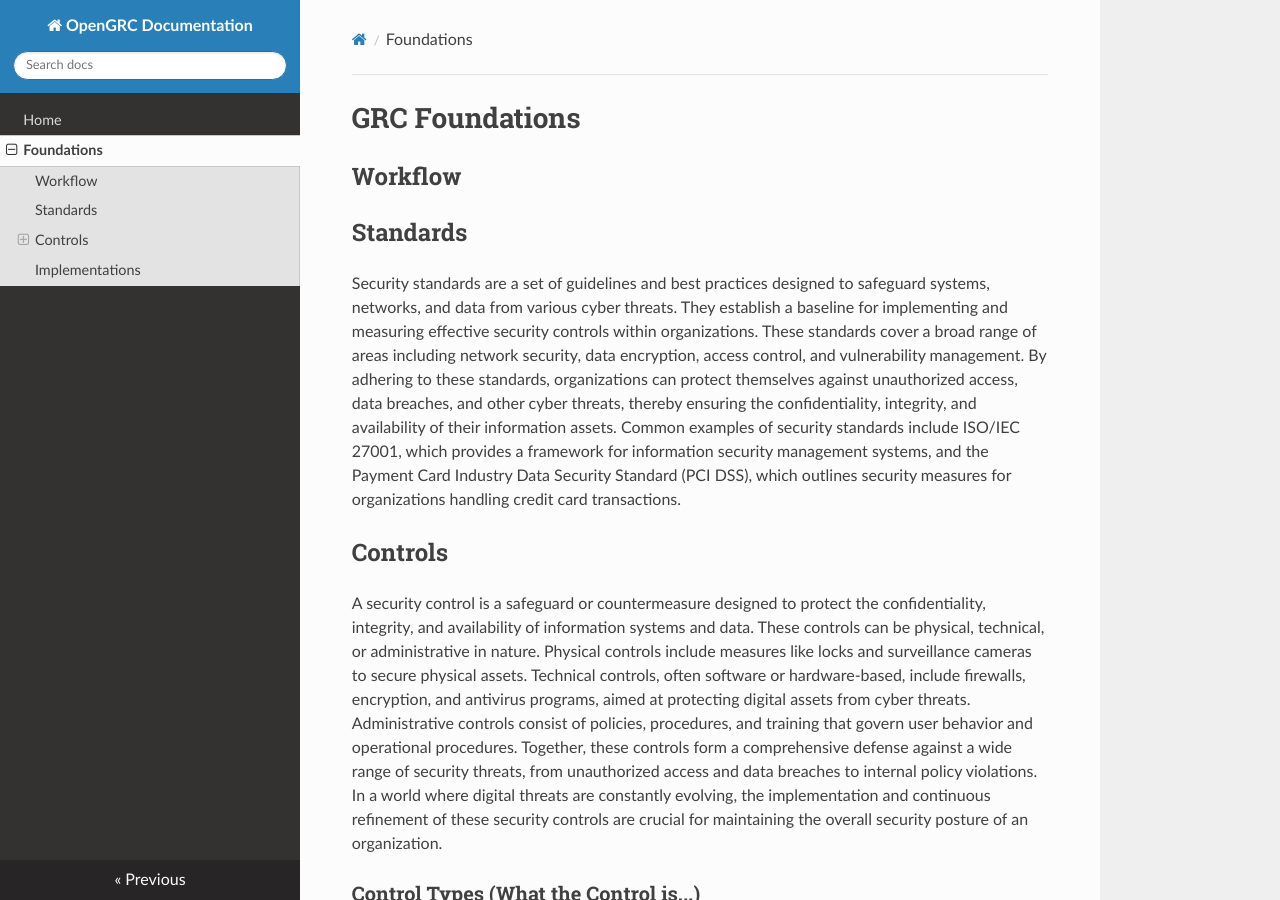
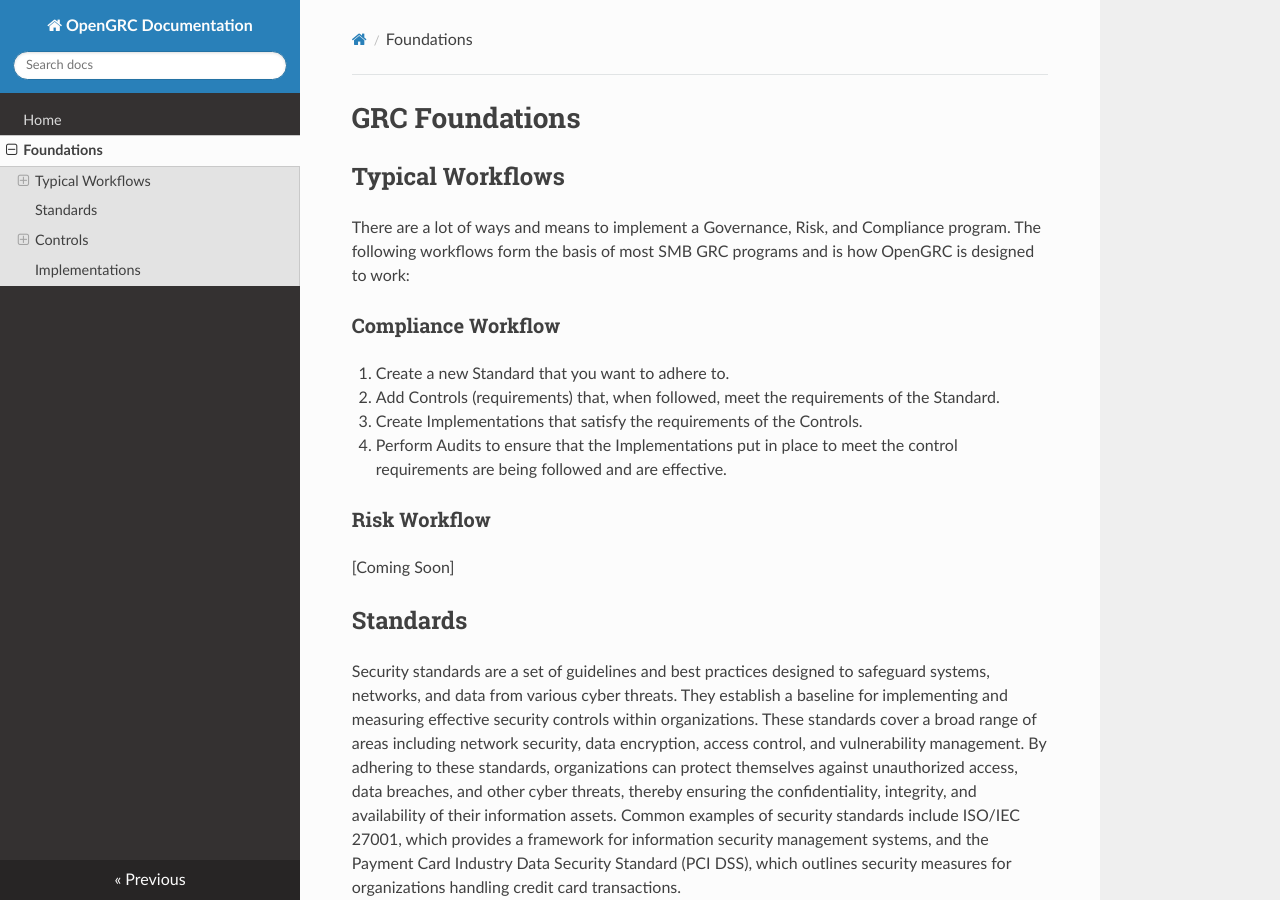
Before and after one commit to LeeMangold/opengrc-docs, an MkDocs documentation site: the page built from docs/foundations.md, in a window 1280 px wide and 900 px high. Built offline with MkDocs 1.6.1, drawn with Linux system fonts in a browser that asks for light colours; nearby versions of some CDN libraries.

Commit message:
Initial Commit

```diff
--- a/docs/foundations.md
+++ b/docs/foundations.md
@@ -1,6 +1,17 @@
 # GRC Foundations
 
-## Workflow
+## Typical Workflows
+There are a lot of ways and means to implement a Governance, Risk, and Compliance program. The following workflows form the basis of most SMB GRC programs and is how OpenGRC is designed to work:
+
+### Compliance Workflow
+1. Create a new Standard that you want to adhere to.
+2. Add Controls (requirements) that, when followed, meet the requirements of the Standard.
+3. Create Implementations that satisfy the requirements of the Controls.
+4. Perform Audits to ensure that the Implementations put in place to meet the control requirements are being followed and are effective.
+
+### Risk Workflow
+[Coming Soon]
+
 
 ## Standards
 Security standards are a set of guidelines and best practices designed to safeguard systems, networks, and data from various cyber threats. They establish a baseline for implementing and measuring effective security controls within organizations. These standards cover a broad range of areas including network security, data encryption, access control, and vulnerability management. By adhering to these standards, organizations can protect themselves against unauthorized access, data breaches, and other cyber threats, thereby ensuring the confidentiality, integrity, and availability of their information assets. Common examples of security standards include ISO/IEC 27001, which provides a framework for information security management systems, and the Payment Card Industry Data Security Standard (PCI DSS), which outlines security measures for organizations handling credit card transactions.
```
